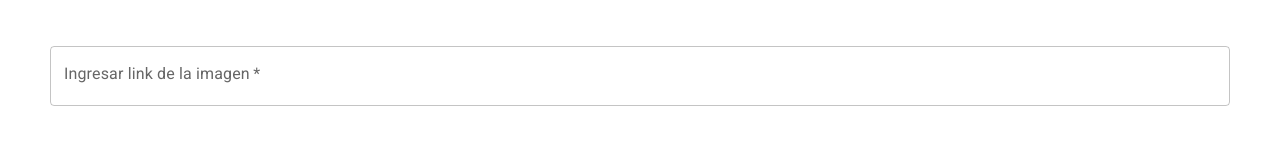
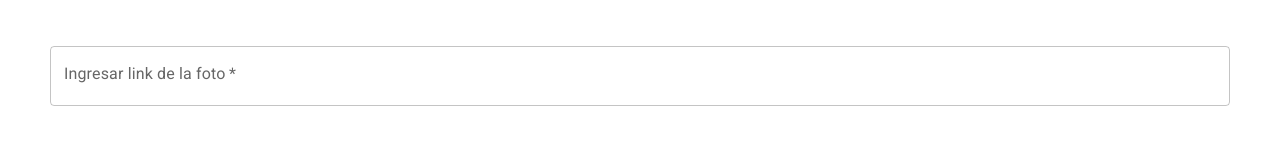
Before and after one commit to JD100423/cinemasMovie, a React (Create React App) app: page /formulario in a window 1280 px wide. Shown: the part 368-520 px from the top of the page. Built offline with nearby package versions, Linux system fonts and the light colour scheme.

Commit message:
Cargando proyecto

```diff
--- a/src/App.js
+++ b/src/App.js
@@ -6,7 +6,8 @@ import Home from './Componentes/pages/Home';
 import Post from './Componentes/pages/post';
 import { v4 as uuid } from 'uuid';
 
-function App() {
+function App( {cambiarMostrar} ) {
+
 
   const getVideosFromLocalStorage = () => {
     const storedVideos = localStorage.getItem('videos');
@@ -16,7 +17,17 @@ function App() {
     return [];
   };
 
-  const [videos, setVideo] = useState(getVideosFromLocalStorage());
+  const [videos, setVideo] = useState(getVideosFromLocalStorage(
+    {
+      id: uuid(),
+      titulo: "",
+      video: "",
+      foto: "",
+      categoria: "",
+      description: "",
+      codigo: ""
+    }
+  ));
 
   const [categorias] = useState([
     {
@@ -47,11 +58,17 @@ function App() {
     localStorage.setItem('videos', JSON.stringify(updatedVideos));
   };
 
+  const eliminarVideo = (id) => {
+    console.log("Eliminar: ", id);
+    const nuevosVideos = videos.filter((video) => video.id !==id)
+    setVideo(nuevosVideos);
+  }
+
   return (
     <BrowserRouter>
       <Header/>
       <Routes>
-        <Route path='/' element={<Home videos={videos}/>} />
+        <Route path='/' element={<Home videos={videos} eliminarVideo={eliminarVideo} cambiarMostrar={cambiarMostrar}/>} />
         <Route path='/formulario' element={<Formulario categorias={categorias}  agregarVideo={agregarVideo}/>} />
         <Route path='/post/:id' element={<Post />} />
       </Routes>
--- a/src/Componentes/Categorias/index.jsx
+++ b/src/Componentes/Categorias/index.jsx
@@ -4,16 +4,25 @@ import "./Categorias.css";
 
 const Categorias = (props) => {
   const { colorPrimario, titulo } = props.datos;
-  const { videos, agregarNuevo } = props;
+  const { videos, agregarNuevo, eliminarVideo } = props;
+const Estilotitulo = {
+  border: `3px solid ${colorPrimario}`,
+  borderRadius: "10px",
+  padding: "20px",
+  textAlign: "center",
+  boxShadow: "2px 3px 5px rgba(0, 0, 0, 0.09)"
 
-
-
+}
   const handleAgregarNuevo = (nuevoVideo) => {
     agregarNuevo(nuevoVideo);
   };
 
   return (
+    <>
+    {
+      videos.length > 0 &&
     <section>
+      <h3 style={Estilotitulo}>{titulo}</h3>
         <div className="video">
           {videos.map((video, index) => (
             <Video
@@ -23,10 +32,13 @@ const Categorias = (props) => {
               nombre={titulo}
               videos={videos}
               agregarNuevo={handleAgregarNuevo}
+              eliminarVideo={eliminarVideo}
             />
           ))}
         </div>
     </section>
+    }
+    </>
   );
 };
 
--- a/src/Componentes/FormVideo/index.jsx
+++ b/src/Componentes/FormVideo/index.jsx
@@ -7,7 +7,7 @@ import TextDescription from "../Textdescription";
 
 const Formulario = (props) => {
     const [titulo, setTitulo] = useState("")
-    const [imagen, setImagen] = useState("")
+    const [foto, setImagen] = useState("")
     const [video, setVideo] = useState("")
     const [categoria, setCategoria] = useState("")
     const [description, setDescription] = useState("")
@@ -21,7 +21,7 @@ const Formulario = (props) => {
 
         let datosAEnviar = {
             titulo,
-            imagen,
+            foto,
             video,
             categoria,
             description,
@@ -59,10 +59,10 @@ const Formulario = (props) => {
         actualizarValor={setVideo}
         />
         <Texto
-        titulo="Imagen"
-        placeholder="Ingresar link de la imagen"
+        titulo="foto"
+        placeholder="Ingresar link de la foto"
         required
-        valor={imagen}
+        valor={foto}
         actualizarValor={setImagen}
         />
         <ListCategories
--- a/src/Componentes/MostrarVideo/index.jsx
+++ b/src/Componentes/MostrarVideo/index.jsx
@@ -3,8 +3,8 @@ import { v4 as uuid } from 'uuid';
 import Categorias from "../Categorias";
 
 const MostrarVideo = (props) => {
-  const {videos, setVideos} = props
-  console.log("mostrar: ", props);
+  const {videos, setVideo, eliminarVideo, cambiarMostrar} = props
+
 
   const [categorias, setCategorias] = useState([
     {
@@ -37,25 +37,20 @@ const MostrarVideo = (props) => {
     );
   };
 
-  const agregarNuevo = (nuevoVideo) => {
-    const videoConId = { ...nuevoVideo, id: uuid() };
-    setVideos((prevVideos) => [...prevVideos, videoConId]);
-    console.log(agregarNuevo);
+  const agregarNuevo = (videod) => {
+    setVideo(...videos, videod)
   };
-
-  console.log("Lista de videos en Mostrar:", videos);
-
-
   return (
     <>
       {categorias.map((categoria) => (
         <Categorias
           datos={categoria}
-          key={categoria.id}
-          valor={categoria.titulo}
-          setCategorias={(nuevoTitulo) => ActCategoria(categoria.id, nuevoTitulo)}
-          videos={videos.filter((video) => video.categoria.toLowerCase() === categoria.titulo.toLowerCase())}
+          key={categoria.titulo}
+          videos={videos.filter(video => video.categoria === categoria.titulo)}
           agregarNuevo={agregarNuevo}
+          eliminarVideo={eliminarVideo}
+          cambiarMostrar={cambiarMostrar}
+
         />
       ))}
     </>
--- a/src/Componentes/Texto/index.jsx
+++ b/src/Componentes/Texto/index.jsx
@@ -3,7 +3,6 @@ import { TextField } from "@mui/material";
 import "./Texto.css"
 const Texto =(props) => {
     const {type = "text"} = props
-    const inputId = `texto-${Math.random().toString(36).substring(7)}`;
 
         const manejarCambio = (e) => {
             props.actualizarValor(e.target.value)
@@ -14,8 +13,6 @@ const Texto =(props) => {
 
             <TextField
             style={{width: "100%"}}
-            variant="outlined"
-            id={inputId}
             label={props.placeholder}
             required={props.required}
             value={props.valor}
--- a/src/Componentes/Video/index.jsx
+++ b/src/Componentes/Video/index.jsx
@@ -1,36 +1,13 @@
 import React, { useState} from "react";
 import "./video.css"
 import styled from "styled-components";
-import { AiOutlineArrowDown } from "react-icons/ai"
-
+import { AiOutlineArrowDown, AiOutlineDelete } from "react-icons/ai"
 
 
 const Video = ( props) => {
-        const { datos, colorPrimario } = props;
-        const { titulo, descripcion, foto, categoria, video } = datos;
-
-    const [mostrarDescription, cambiarDescription] = useState(false)
-
-    const BtnTitulo = styled.button`
-        background-color: ${colorPrimario};
-        border-radius: 10px;
-        font-weight: 400;
-        font-family: 'Roboto', sans-serif;
-        font-size: 18px;
-        padding: 20px 32px;
-        border: 5px solid ${colorPrimario};
-        color: #ffffff;
-        margin: 26px 0;
-    `
-
-    const Titulo = styled.h4 `
-        color: ${colorPrimario};
-        font-size: 20px;
-        line-height: 22px;
-        margin-bottom: 12px;
-        margin-left: 1.5rem ;
-    `
-
+        const { datos, colorPrimario, eliminarVideo } = props;
+        const { titulo, descripcion, foto, video, id} =datos;
+        console.log("Datos: ", datos);
     const BtnCard = styled.a `
         text-align: center;
         margin: 40px 3px 20px;
@@ -45,19 +22,25 @@ const Video = ( props) => {
         width: 200px;
         color: whitesmoke;
         text-decoration: none;
-    `
-    const cambiarMostrarV = () => {
+        `
+        const Titulo = styled.h4 `
+            color: ${colorPrimario};
+            font-size: 20px;
+            line-height: 22px;
+            margin-bottom: 12px;
+            margin-left: 1.5rem ;
+        `
+
+    const [mostrarDescription, cambiarDescription] = useState(false)
+        const cambiarMostrarV = () => {
         cambiarDescription(!mostrarDescription)
-    }
-
+        }
 
     return(
         <>
         <div className="videos-card">
-            <div>
-            <BtnTitulo >{categoria}</BtnTitulo>
-            </div>
             <div className="videos" style={{backgroundColor: colorPrimario}}>
+                <AiOutlineDelete onClick={() => eliminarVideo(id)} className="eliminar"/>
              <img src={foto} alt={titulo}/>
             </div>
             <div className="info">
--- a/src/Componentes/Video/video.css
+++ b/src/Componentes/Video/video.css
@@ -39,3 +39,9 @@
     position: absolute;
     right: 10px;
 }
+
+.eliminar {
+    position: absolute;
+    right: -15px;
+    top: -15px;
+}
--- a/src/Componentes/pages/Home/index.jsx
+++ b/src/Componentes/pages/Home/index.jsx
@@ -4,7 +4,7 @@ import MostrarVideo from "../../MostrarVideo";
 import styled from "styled-components";
 import { useNavigate } from "react-router-dom";
 
-const Home = ({videos}) => {
+const Home = ({videos, eliminarVideo, cambiarMostrar}) => {
   const BtnCell = styled.button`
     display: none;
 
@@ -30,7 +30,7 @@ const Home = ({videos}) => {
 
   return (
     <Container>
-      <MostrarVideo videos={videos}/>
+      <MostrarVideo videos={videos} eliminarVideo={eliminarVideo} cambiarMostrar={cambiarMostrar}/>
       <BtnCell onClick={handleClick}>Agregar nueva Pelicula</BtnCell>
     </Container>
   );
```
